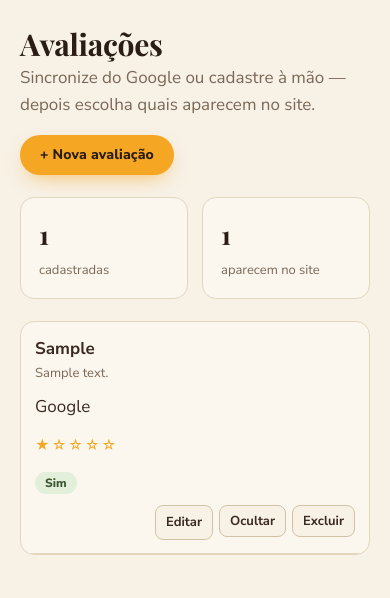
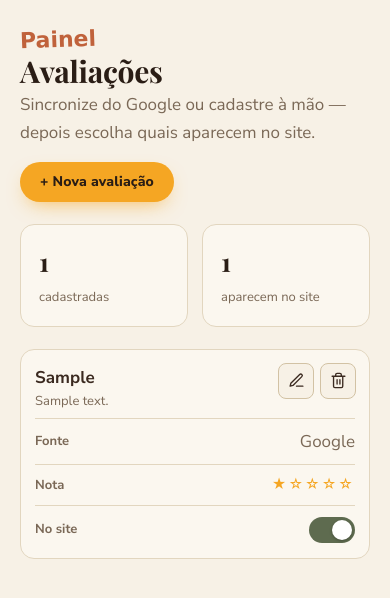
Before and after one commit to LexCardoso/malto-maia, a Django app: page /painel/avaliacoes/ in a window 390 px wide. Shown: the part 116-714 px from the top of the page. Run offline with Django 5.2, Linux system fonts and the light colour scheme; a user stored in the database is signed in; tables that the repository leaves empty hold one stand-in row (values such as "Sample post"); parts of the project's set-up code (start-up, migrations or seed data) failed here and were passed over.

Commit message:
Ajustes admin/hero: preco terracota, cards no mobile, switch em avaliacoes, hero coerente
Admin: PRECO terracota sem quebra (era quebrando em 2 linhas); toolbar com '+ Novo item' a direita (igual ao design); no mobile a tabela vira CARDS limpos (nome+acoes no topo, linhas rotulo-valor, switches com label).

Avaliacoes: badge Sim/Nao + botao Ocultar viraram switch on/off (igual ao cardapio) + acoes em icone. Hero: foto grande segue o cappuccino e o card flutuante virou Cappuccino Mineiro com preco REAL/dinamico (era 'Torta de coco R$ 13,80' fixo). Torta de coco segue nos carros-chefe. 35 testes OK.

Co-Authored-By: Claude Opus 4.8 (1M context) <noreply@anthropic.com>

```diff
--- a/static/css/painel.css
+++ b/static/css/painel.css
@@ -48,6 +48,7 @@
 .adm-table tr:last-child td { border-bottom: 0; }
 .adm-table .nm { font-weight: 700; }
 .adm-table .ds { color: var(--muted); font-size: 13px; }
+.adm-table td.c-price { white-space: nowrap; color: var(--terracota); font-weight: 800; }
 .adm-cat-row td { background: var(--cream-deep); font-family: var(--display); font-weight: 700; font-size: 16px; color: var(--espresso-ink); }
 
 .badge { font-size: 12px; font-weight: 800; padding: 3px 10px; border-radius: var(--r-pill); }
@@ -82,10 +83,13 @@
 
 @media (max-width: 620px) {
   .adm-stats { grid-template-columns: repeat(2, 1fr); }
+  /* Tabela vira CARDS: nome no topo, acoes no canto, demais em linhas "rotulo .... valor". */
+  .adm-table { border: 0; background: transparent; overflow: visible; }
   .adm-table thead { display: none; }
-  .adm-table, .adm-table tbody, .adm-table tr, .adm-table td { display: block; width: 100%; }
-  .adm-table tr { border-bottom: 1px solid var(--line); padding: 8px 0; }
-  .adm-table td { border: 0; padding: 5px 14px; }
-  .adm-table td.center { text-align: left; }
-  .adm-table td[data-l]::before { content: attr(data-l); display: inline-block; min-width: 92px; font-size: 11px; font-weight: 800; text-transform: uppercase; letter-spacing: 0.04em; color: var(--muted); }
+  .adm-table tbody { display: flex; flex-direction: column; gap: 12px; }
+  .adm-table tr { display: block; position: relative; background: var(--cream-soft); border: 1px solid var(--line); border-radius: var(--r-md); padding: 14px 14px 6px; }
+  .adm-table td { display: flex; align-items: center; justify-content: space-between; gap: 12px; border: 0; border-top: 1px solid var(--line); padding: 9px 0; text-align: left; }
+  .adm-table td.c-item { display: block; border-top: 0; padding: 0 84px 6px 0; }
+  .adm-table td.c-act { position: absolute; top: 13px; right: 13px; padding: 0; border-top: 0; }
+  .adm-table td[data-l]::before { content: attr(data-l); font-size: 13px; font-weight: 700; color: var(--muted); }
 }
--- a/templates/painel/avaliacoes.html
+++ b/templates/painel/avaliacoes.html
@@ -7,6 +7,7 @@
 <div class="adm-wrap">
   <div class="adm-head">
     <div>
+      <div class="eyebrow">{% t 'nav.admin' %}</div>
       <h1 class="h-1">Avaliações</h1>
       <p class="adm-sub">Sincronize do Google ou cadastre à mão — depois escolha quais aparecem no site.</p>
     </div>
@@ -27,22 +28,29 @@
 
   <table class="adm-table">
     <thead>
-      <tr><th>Avaliação</th><th>Fonte</th><th>Nota</th><th>No site</th><th style="text-align:right">Ações</th></tr>
+      <tr><th>Avaliação</th><th>Fonte</th><th>Nota</th><th class="center">No site</th><th style="text-align:right">Ações</th></tr>
     </thead>
     <tbody>
       {% for av in avaliacoes %}
       <tr>
-        <td><div class="nm">{{ av.autor }}</div><div class="ds">{{ av.texto|truncatechars:90 }}</div></td>
-        <td>{{ av.get_fonte_display }}</td>
-        <td><span class="stars" style="font-size:14px">{{ av.estrelas }}</span></td>
-        <td>{% if av.aparece %}<span class="badge on">Sim</span>{% else %}<span class="badge off">Não</span>{% endif %}</td>
-        <td>
+        <td class="c-item"><div class="nm">{{ av.autor }}</div><div class="ds">{{ av.texto|truncatechars:90 }}</div></td>
+        <td class="c-cat text-muted" data-l="Fonte">{{ av.get_fonte_display }}</td>
+        <td class="c-rate" data-l="Nota"><span class="stars" style="font-size:14px">{{ av.estrelas }}</span></td>
+        <td class="c-disp center" data-l="No site">
+          <form method="post" action="{% url 'painel:avaliacao_toggle' av.pk %}">{% csrf_token %}
+            <button type="submit" class="switch {% if av.aparece %}on{% endif %}" title="Aparece no site"><span class="knob"></span></button>
+          </form>
+        </td>
+        <td class="c-act">
           <div class="row-actions" style="justify-content:flex-end">
-            <a class="iconbtn" href="{% url 'painel:avaliacao_editar' av.pk %}">Editar</a>
-            <form method="post" action="{% url 'painel:avaliacao_toggle' av.pk %}">{% csrf_token %}
-              <button class="iconbtn" type="submit">{% if av.aparece %}Ocultar{% else %}Mostrar{% endif %}</button></form>
+            <a class="iconbtn icon" href="{% url 'painel:avaliacao_editar' av.pk %}" title="{% t 'adm.edit' %}" aria-label="{% t 'adm.edit' %}">
+              <svg viewBox="0 0 24 24" width="17" height="17" fill="none" stroke="currentColor" stroke-width="1.9" stroke-linecap="round" stroke-linejoin="round"><path d="M12 20h9"/><path d="M16.5 3.5a2.12 2.12 0 0 1 3 3L7 19l-4 1 1-4z"/></svg>
+            </a>
             <form method="post" action="{% url 'painel:avaliacao_excluir' av.pk %}" onsubmit="return confirm('Remover avaliação de “{{ av.autor|escapejs }}”?')">{% csrf_token %}
-              <button class="iconbtn danger" type="submit">Excluir</button></form>
+              <button class="iconbtn icon danger" type="submit" title="{% t 'adm.delete' %}" aria-label="{% t 'adm.delete' %}">
+                <svg viewBox="0 0 24 24" width="17" height="17" fill="none" stroke="currentColor" stroke-width="1.9" stroke-linecap="round" stroke-linejoin="round"><path d="M3 6h18M8 6V4a2 2 0 0 1 2-2h4a2 2 0 0 1 2 2v2m2 0v14a2 2 0 0 1-2 2H7a2 2 0 0 1-2-2V6"/><path d="M10 11v6M14 11v6"/></svg>
+              </button>
+            </form>
           </div>
         </td>
       </tr>
```
Also changed, not shown: core/views.py (+8 -1 lines), templates/core/landing.html (+5 -3 lines), templates/painel/dashboard.html (+7 -7 lines).
